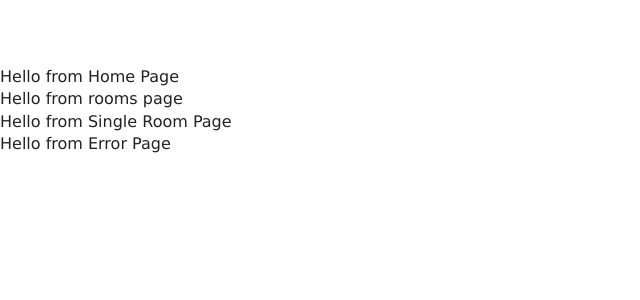
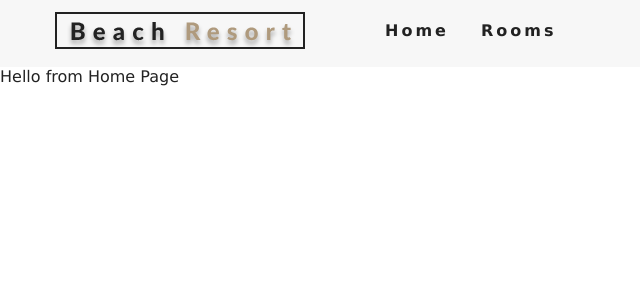
Before and after one commit to ahmedsgit/Resort-BD, a React (Create React App) app: page / in a window 1280 px wide. Shown: the top 300 px of the page, without its empty margins (0-640 px from the left). Built offline with nearby package versions, Linux system fonts and the light colour scheme.

Commit message:
Creating Navbar

```diff
--- a/public/index.html
+++ b/public/index.html
@@ -24,7 +24,7 @@
       work correctly both with client-side routing and a non-root public URL.
       Learn how to configure a non-root public URL by running `npm run build`.
     -->
-    <title>Resort-BD</title>
+    <title>Beach Resort</title>
   </head>
   <body>
     <noscript>You need to enable JavaScript to run this app.</noscript>
--- a/src/App.js
+++ b/src/App.js
@@ -1,17 +1,24 @@
 import React, {Fragment} from 'react';
 import './App.css';
 import Home from "./pages/Home";
-import Room from "./pages/Room";
+import Rooms from "./pages/Rooms";
 import SingleRoom from "./pages/SingleRoom";
 import Error from "./pages/Error";
+import {Route,Switch} from "react-router-dom";
+import Navbar from "./components/Navbar";
+
 
 function App() {
   return (
     <Fragment>
-      <Home/>
-      <Room/>
-      <SingleRoom/>
-      <Error/>
+        <Navbar/>
+        <Switch>
+            <Route exact path="/" component={Home}/>
+            <Route exact path="/rooms" component={Rooms}/>
+            <Route exact path="/rooms/:slug" component={SingleRoom}/>
+            <Route component={Error}/>
+        </Switch>
+
     </Fragment>
   );
 }
--- /dev/null
+++ b/src/components/Navbar.js
@@ -0,0 +1,39 @@
+import React, {Component} from 'react';
+import logo from '../images/logo.svg';
+import {FaAlignRight} from 'react-icons/fa';
+import {Link} from "react-router-dom";
+
+class Navbar extends Component {
+    state={
+        isOpen:false
+    }
+    handleToggle=()=>{
+        this.setState({isOpen:!this.state.isOpen})
+    }
+    render() {
+        return (
+            <nav className="navbar">
+                <div className="nav-center">
+                    <div className="nav-header">
+                        <Link to="/">
+                            <img src={logo} alt="Beach Resort"/>
+                        </Link>
+                        <button type="button" className="nav-btn" onClick={this.handleToggle}>
+                            <FaAlignRight className="nav-icon"/>
+                        </button>
+                    </div>
+                    <ul className={this.state.isOpen? "nav-links show-nav" : "nav-links"}>
+                        <li>
+                            <Link to="/">Home</Link>
+                        </li>
+                        <li>
+                            <Link to="/rooms">Rooms</Link>
+                        </li>
+                    </ul>
+                </div>
+            </nav>
+        );
+    }
+}
+
+export default Navbar;
--- a/src/index.js
+++ b/src/index.js
@@ -1,13 +1,14 @@
 import React from 'react';
 import ReactDOM from 'react-dom';
 // import './index.css';
+import {BrowserRouter as Router} from "react-router-dom";
 import App from './App';
 import * as serviceWorker from './serviceWorker';
 
 ReactDOM.render(
-  <React.StrictMode>
+  <Router>
     <App />
-  </React.StrictMode>,
+  </Router>,
   document.getElementById('root')
 );
 
--- a/src/pages/Room.js
+++ b/src/pages/Rooms.js
@@ -1,6 +1,6 @@
 import React from 'react';
 
-const Room = () => {
+const Rooms = () => {
     return (
         <div>
             Hello from rooms page
@@ -8,4 +8,4 @@
     );
 };
 
-export default Room;
+export default Rooms;
```
Also changed, not shown: public/logo192.png (added), public/logo512.png (added).
